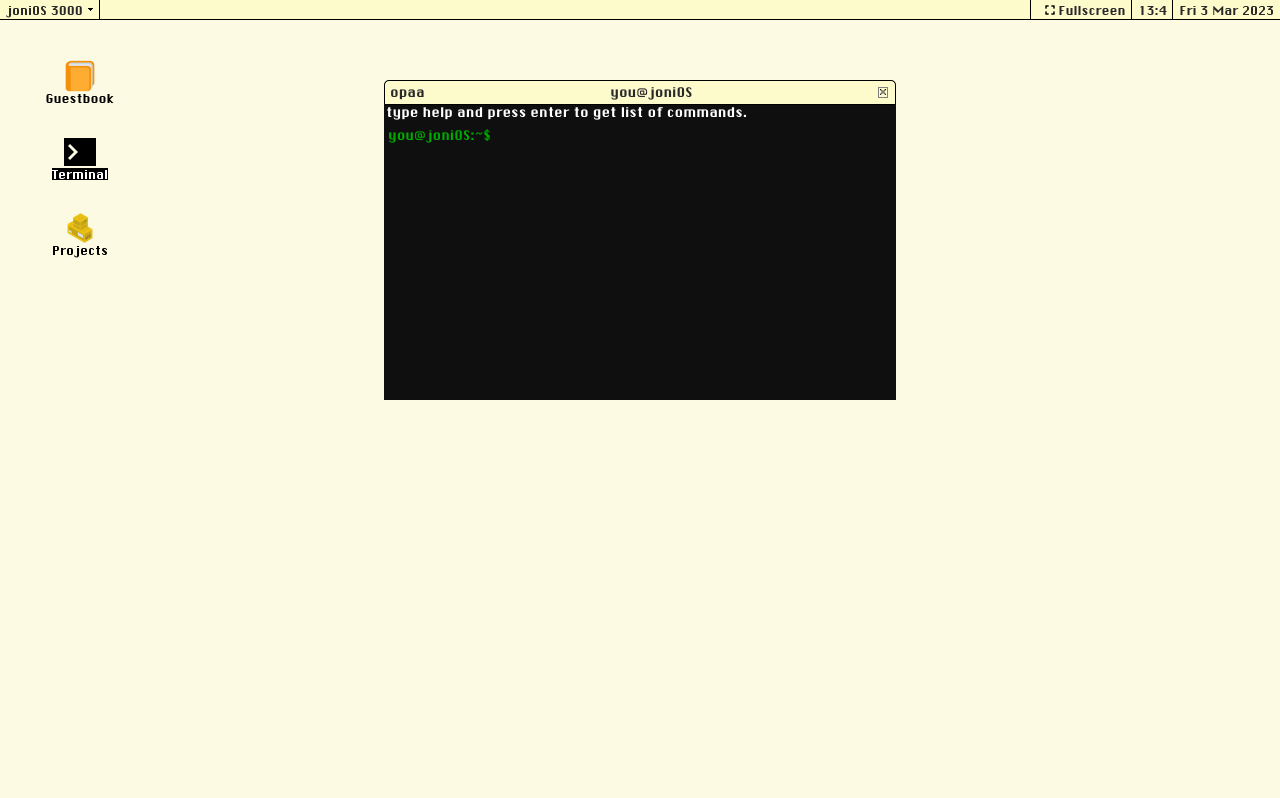
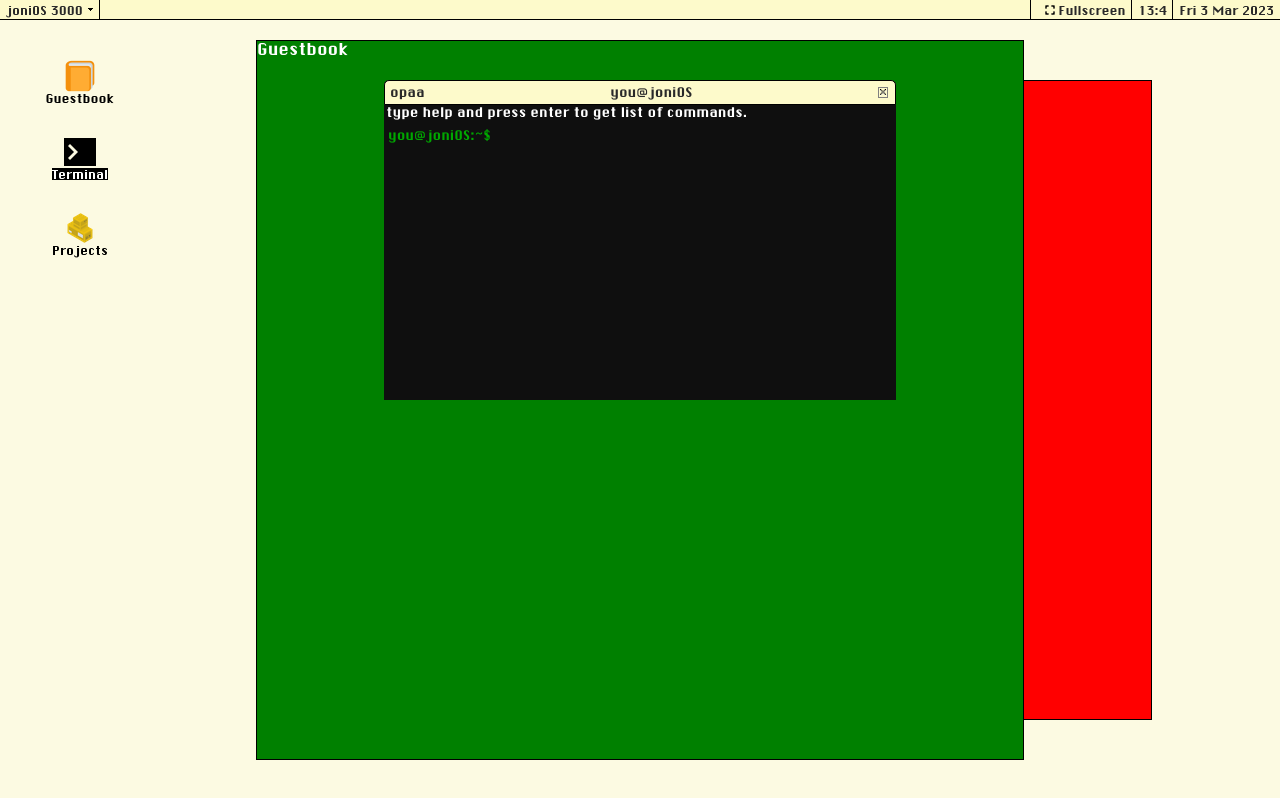
Before and after one commit to jlaat/JoniOS, a React (Vite) app: page / in a window 1280 px wide. Both pictures are taken after a click on the element "Terminal". Built offline with nearby package versions, Linux system fonts and the light colour scheme.

Commit message:
Tab switching logic done and implemented on all tabs

```diff
--- a/src/App.scss
+++ b/src/App.scss
@@ -6,6 +6,8 @@
 @import "./Sass/components/_dropdown";
 @import "./Sass/components/_shortcut";
 @import "./Sass/components/_terminal";
+@import "./Sass/layout/_projects";
+@import "./Sass/components/_guestbook";
 
 @font-face {
     font-family: "Chicago";
--- a/src/App.tsx
+++ b/src/App.tsx
@@ -3,14 +3,57 @@ import "./App.scss";
 import Header from "./components/header/Header";
 import Icons from "./components/Icons/Icons";
 import Terminal from "./components/terminal/Terminal";
+import Projects from "./components/projects/Projects";
+import Guestbook from "./components/guestbook/Guestbook";
 
 function App() {
-  const [displayTerminal, setDisplayTerminal] = useState(true);
+  const [displayTerminal, setDisplayTerminal] = useState(false);
+  const [displayProjects, setDisplayProjects] = useState(true);
+  const [displayGuestbook, setDisplayGuestbook] = useState(false);
+  const [tabs, setTabs] = useState([
+    { name: "terminal", zIndex: 1 },
+    { name: "projects", zIndex: 1 },
+    { name: "guestbook", zIndex: 1 },
+  ]);
+
+  // Logic behind tab z-indexes
+  const handleSetActiveTab = (tabName: string) => {
+    const newTabs = tabs.map((tab) => {
+      if (tab.name === tabName) {
+        return { ...tab, zIndex: 3 };
+      } else if (tab.zIndex === 3) {
+        return { ...tab, zIndex: 2 };
+      } else {
+        return { ...tab, zIndex: 1 };
+      }
+    });
+    setTabs(newTabs);
+  };
+
   return (
     <div className="App">
       <Header />
-      <Icons renderTerminal={setDisplayTerminal} />
-      <Terminal display={displayTerminal} setDisplay={setDisplayTerminal} />
+      <Icons
+        renderTerminal={setDisplayTerminal}
+        renderProjects={setDisplayProjects}
+        renderGuestbook={setDisplayGuestbook}
+        handleSetActiveTab={handleSetActiveTab}
+      />
+      <Terminal
+        display={displayTerminal}
+        setDisplay={setDisplayTerminal}
+        zindex={tabs.find((tab) => tab.name === "terminal")?.zIndex}
+      />
+      <Projects
+        display={displayTerminal}
+        setDisplay={setDisplayProjects}
+        zindex={tabs.find((tab) => tab.name === "projects")?.zIndex}
+      />
+      <Guestbook
+        display={displayGuestbook}
+        setDisplay={setDisplayGuestbook}
+        zindex={tabs.find((tab) => tab.name === "guestbook")?.zIndex}
+      />
     </div>
   );
 }
--- a/src/Sass/abstracts/_variables.scss
+++ b/src/Sass/abstracts/_variables.scss
@@ -5,6 +5,7 @@ $header-background-color: #fdfacb;
 $header-text-color: #292929;
 $pale-white: #ffffff;
 $worn-green: #00a800;
+$retro-green:#0F0;
 
 // font stacks
 $primary-font-stack: 'Roboto', sans-serif;
--- /dev/null
+++ b/src/Sass/components/_guestbook.scss
@@ -0,0 +1,15 @@
+@import "../abstracts/variables";
+@import "../abstracts/mixins";
+
+.guestbook {
+    position: absolute;
+    top: 5%;
+    left: 20%;
+    width: 60%;
+    height: 90%;
+    overflow-y: scroll;
+    color: $pale-white;
+
+    background-color: green;
+    border: 1px solid black;
+}
--- /dev/null
+++ b/src/Sass/layout/_projects.scss
@@ -0,0 +1,15 @@
+@import "../abstracts/variables";
+@import "../abstracts/mixins";
+
+.projects {
+    position: absolute;
+    top: 10%;
+    left: 20%;
+    width: 70%;
+    height: 80%;
+    overflow-y: scroll;
+    color: $pale-white;
+
+    background-color: red;
+    border: 1px solid black;
+}
--- a/src/components/Icons/Icons.tsx
+++ b/src/components/Icons/Icons.tsx
@@ -17,6 +17,7 @@ const Icons = (props: any) => {
             classOfComponent={icon.name.toLowerCase()}
             handleClick={() => {
               props[`render${icon.name}`](true);
+              props.handleSetActiveTab(icon.name.toLowerCase());
             }}
           />
         );
--- /dev/null
+++ b/src/components/guestbook/Guestbook.tsx
@@ -0,0 +1,11 @@
+import React from "react";
+
+const Guestbook = (props: any) => {
+  return (
+    <div className="guestbook" style={{ zIndex: props.zindex }}>
+      Guestbook
+    </div>
+  );
+};
+
+export default Guestbook;
--- /dev/null
+++ b/src/components/projects/Projects.tsx
@@ -0,0 +1,11 @@
+import React from "react";
+
+const Projects = (props: any) => {
+  return (
+    <div className="projects" style={{ zIndex: props.zindex }}>
+      Projects
+    </div>
+  );
+};
+
+export default Projects;
--- a/src/components/terminal/Terminal.tsx
+++ b/src/components/terminal/Terminal.tsx
@@ -81,7 +81,10 @@ const Terminal = (props: any) => {
       className="terminal"
       onKeyDown={handleEnterPressed}
       onClick={giveInputFocus}
-      style={{ display: props.display ? "block" : "none" }}
+      style={{
+        display: props.display ? "block" : "none",
+        zIndex: props.zindex,
+      }}
     >
       <div className="terminal-header">
         <span>opaa</span>
```
